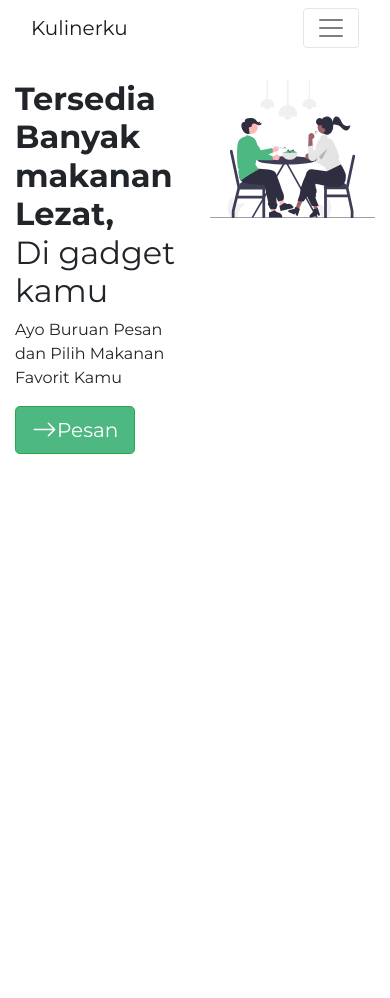
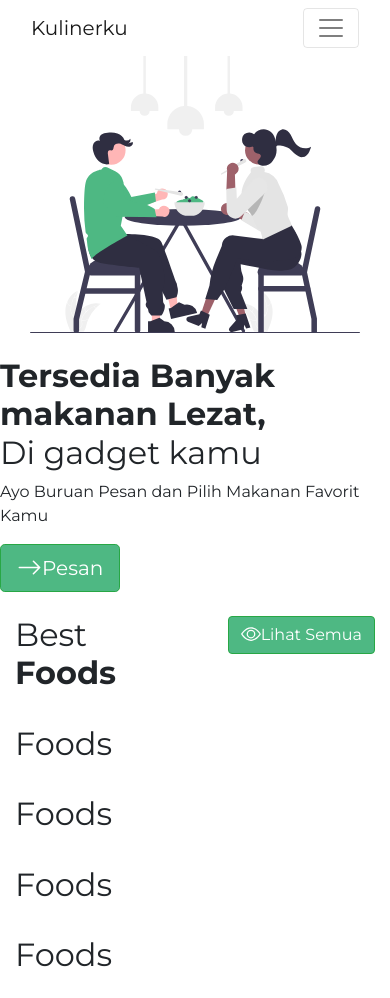
Before and after one commit to Trafelselfi05/projectku, a Vue app: page / in a window 390 px wide. Before the commit the page ends 844 px from the top, so only its background shows below. Built offline with nearby package versions, Linux system fonts and the light colour scheme.

Commit message:
edit body

```diff
--- a/src/components/Hero.vue
+++ b/src/components/Hero.vue
@@ -1,17 +1,48 @@
 <template>
+  <div class="hero">
+    <!--Dekstop-->
+    <div class="d-none d-md-block">
       <div class="row mt-4">
-    <div class="col">
+        <div class="co-md-6">
           <div class="d-flex h-100">
             <div class="justify-content-center align-self-center">
               <h2>
-            <strong>Tersedia Banyak makanan Lezat,</strong><br />Di gadget kamu</h2>
+                <strong>Tersedia Banyak makanan Lezat,</strong><br />Di gadget
+                kamu
+              </h2>
               <p>Ayo Buruan Pesan dan Pilih Makanan Favorit Kamu</p>
-            <button class="btn btn-lg btn-success"><b-icon-arrow-right></b-icon-arrow-right>Pesan</button>
+              <button class="btn btn-lg btn-success">
+                <b-icon-arrow-right></b-icon-arrow-right>Pesan
+              </button>
             </div>
           </div>
         </div>
-    <div class="col">
+        <div class="col-md-6">
           <img src="../assets/images/hero.svg" width="100%" />
+        </div>
+      </div>
+    </div>
+    <!--    Mobile -->
+    <div class="d-sm-block d-md-none">
+      <div class="col-md-6">
+        <img src="../assets/images/hero.svg" width="100%" />
+      </div>
+      <div class="row mt-4">
+        <div class="co-md-6 mb 3">
+          <div class="d-flex h-100">
+            <div class="justify-content-center align-self-center">
+              <h2>
+                <strong>Tersedia Banyak makanan Lezat,</strong><br />Di gadget
+                kamu
+              </h2>
+              <p>Ayo Buruan Pesan dan Pilih Makanan Favorit Kamu</p>
+              <button class="btn btn-lg btn-success">
+                <b-icon-arrow-right></b-icon-arrow-right>Pesan
+              </button>
+            </div>
+          </div>
+        </div>
+      </div>
     </div>
   </div>
 </template>
--- a/src/views/HomeView.vue
+++ b/src/views/HomeView.vue
@@ -1,23 +1,47 @@
 <template>
   <div class="home">
-    <Navbar/>
+    <Navbar />
     <div class="container">
-    <HeroView/>
+      <HeroView />
+      <div class="row mt-4">
+        <div class="col">
+          <h2>Best <strong>Foods</strong></h2>
+        </div>
+        <div class="col">
+          <router-link to="/foods" class="btn btn-success float-right"
+            ><b-icon-eye></b-icon-eye>Lihat Semua</router-link
+          >
+        </div>
+      </div>
+
+      <div class="row mb-3">
+        <div class="col-md 3 mt-4">
+          <h2>Foods</h2>
+        </div>
+        <div class="col-md 3 mt-4">
+          <h2>Foods</h2>
+        </div>
+        <div class="col-md 3 mt-4">
+          <h2>Foods</h2>
+        </div>
+        <div class="col-md 3 mt-4">
+          <h2>Foods</h2>
+        </div>
+      </div>
     </div>
   </div>
 </template>
 
 <script>
 // @ is an alias to /src
-import Navbar from '@/components/Navbar.vue'
-import HeroView from '@/components/Hero.vue'
-
+import Navbar from "@/components/Navbar.vue";
+import HeroView from "@/components/Hero.vue";
 
 export default {
-  name: 'HomeView',
+  name: "HomeView",
   components: {
     Navbar,
-    HeroView
-  }
-}
+    HeroView,
+  },
+};
 </script>
```
Lines whose indentation alone changed are shown as unchanged.
